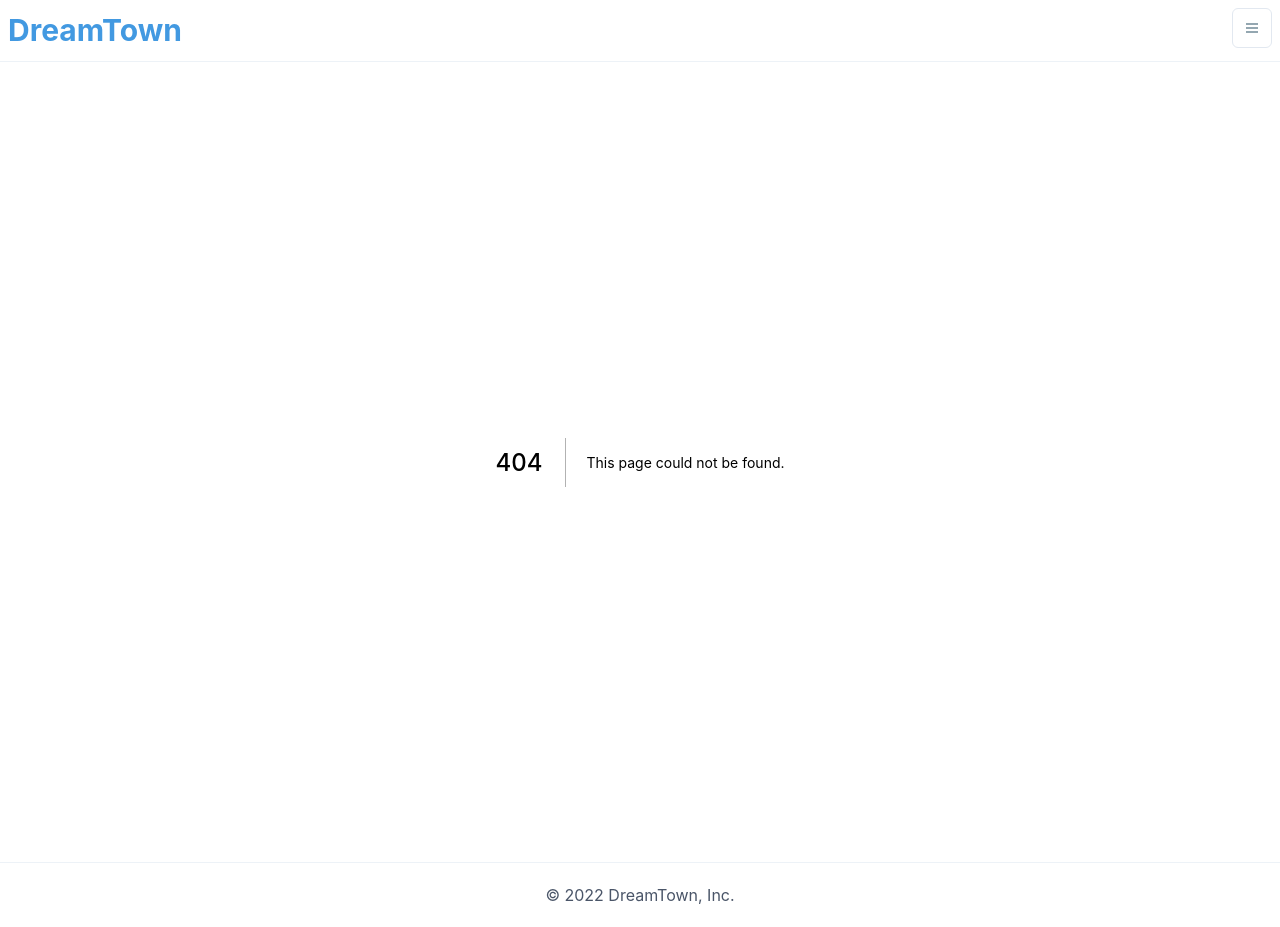
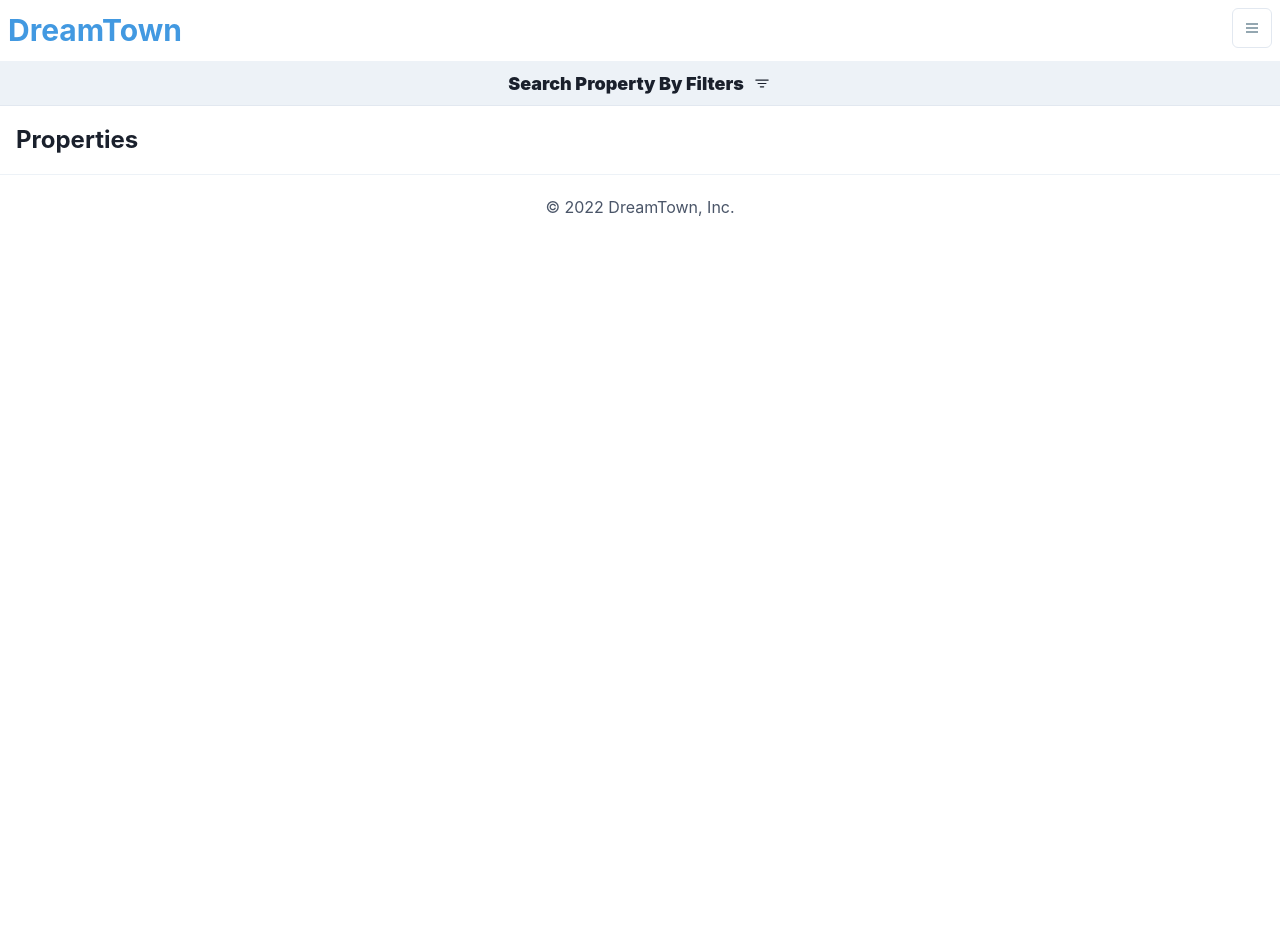
Before and after one commit to mahrokh-sadro/realState, a Next.js app: page /search in a window 1280 px wide. Before the commit this address had no page. After the commit the page ends 800 px from the top, so only its background shows below. Built offline with nearby package versions, Linux system fonts and the light colour scheme.

Commit message:
search.js

```diff
--- /dev/null
+++ b/components/SearchFilters.js
@@ -0,0 +1,20 @@
+import { useState, useEffect } from "react";
+import {
+  Flex,
+  Select,
+  Box,
+  Text,
+  Input,
+  Spinner,
+  Icon,
+  Button,
+} from "@chakra-ui/react";
+import { useRouter } from "next/router";
+import { MdCancel } from "react-icons/md";
+import Image from "next/image";
+
+const SearchFilters = () => {
+  return <div>searchFilters</div>;
+};
+
+export default SearchFilters;
--- /dev/null
+++ b/pages/search.js
@@ -0,0 +1,39 @@
+import { useState } from "react";
+import { useRouter } from "next/router";
+import SearchFilters from "../components/SearchFilters";
+import Image from "next/image";
+import { Flex, Box, Text, Icon } from "@chakra-ui/react";
+import { BsFilter } from "react-icons/bs";
+
+const search = () => {
+  const [searchFilters, setSearchFilters] = useState(false);
+  const router = useRouter();
+
+  return (
+    <Box>
+      <Flex
+        cursor="pointer"
+        bg="gray.100"
+        borderBottom="1px"
+        borderColor="gray.200"
+        p="2"
+        fontWeight="black"
+        fontSize="lg"
+        justifyContent="center"
+        alignItems="center"
+        onClick={() => setSearchFilters(!searchFilters)}
+      >
+        <Text>Search Property By Filters</Text>
+        <Icon paddingLeft="2" w="7" as={BsFilter} />
+      </Flex>
+
+      {searchFilters && <SearchFilters />}
+      <Text fontSize="2xl" p="4" fontWeight="bold">
+        Properties {router.query.purpose}
+      </Text>
+      <Flex flexWrap="wrap"></Flex>
+    </Box>
+  );
+};
+
+export default search;
```
